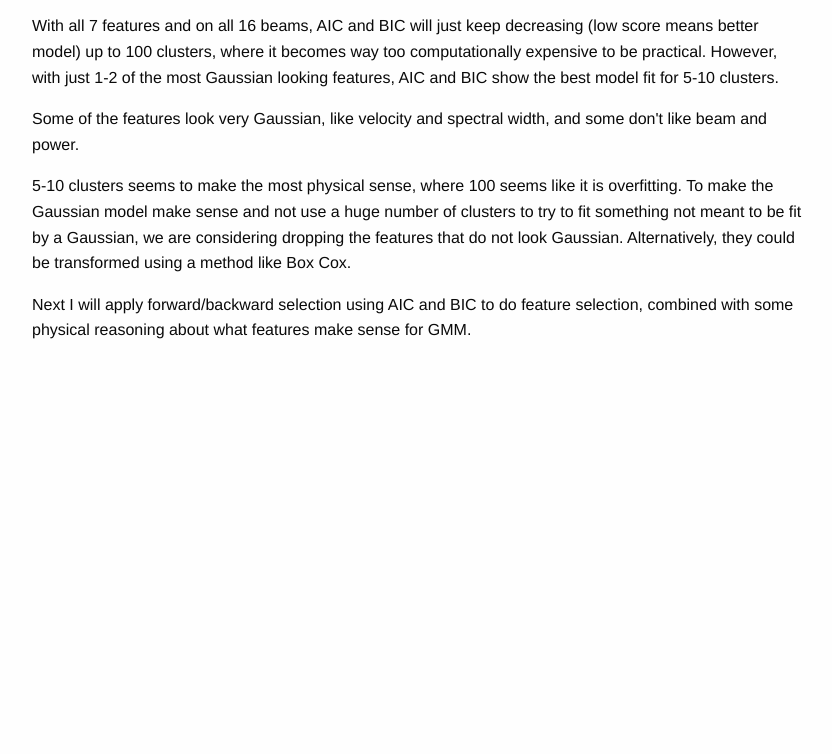
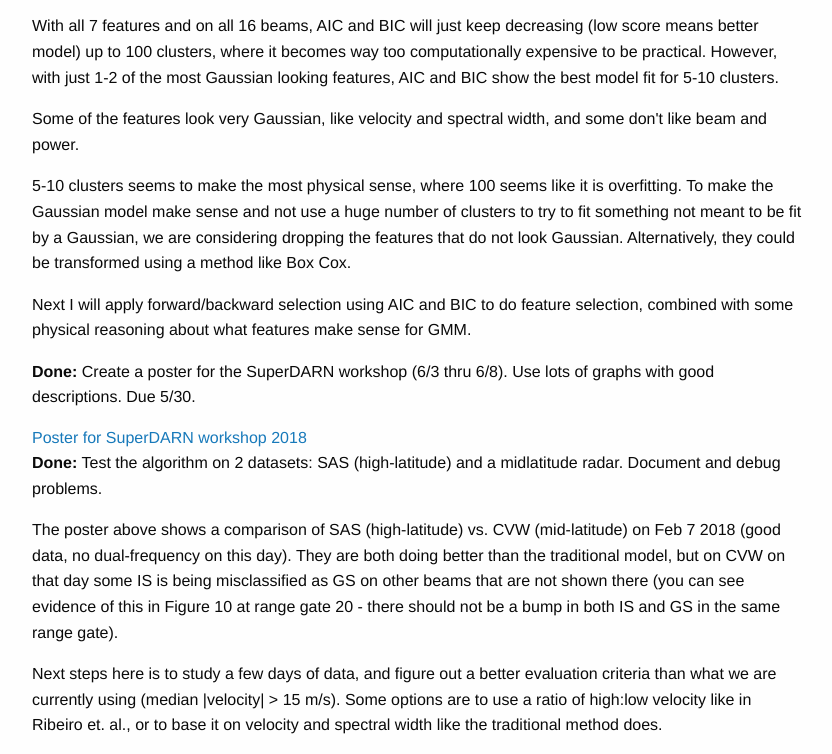
Before and after one commit to e-271/superdarn-clustering-site, a plain HTML site: page part1.html in a window 1280 px wide. Shown: the part 335-1089 px from the top of the page, without its empty margins (23-855 px from the left). Before the commit the page ends 800 px from the top, so only its background shows below. Drawn offline with Linux system fonts and the light colour scheme; a script that the page names is missing.

Commit message:
Update part1.html

```diff
--- a/part1.html
+++ b/part1.html
@@ -29,7 +29,11 @@
 	    <p>Some of the features look very Gaussian, like velocity and spectral width, and some don't like beam and power.</p>
 	    <p>5-10 clusters seems to make the most physical sense, where 100 seems like it is overfitting. To make the Gaussian model make sense and not use a huge number of clusters to try to fit something not meant to be fit by a Gaussian, we are considering dropping the features that do not look Gaussian. Alternatively, they could be transformed using a method like Box Cox.</p>
 	    <p>Next I will apply forward/backward selection using AIC and BIC to do feature selection, combined with some physical reasoning about what features make sense for GMM.</p>
-
+	    <p><b>Done:</b> Create a poster for the SuperDARN workshop (6/3 thru 6/8). Use lots of graphs with good descriptions. Due 5/30.</p>
+	    <a href="docs/robb_superdarn_clustering">Poster for SuperDARN workshop 2018</a>
+	    <p><b>Done:</b> Test the algorithm on 2 datasets: SAS (high-latitude) and a midlatitude radar. Document and debug problems.</p>
+	    <p>The poster above shows a comparison of SAS (high-latitude) vs. CVW (mid-latitude) on Feb 7 2018 (good data, no dual-frequency on this day). They are both doing better than the traditional model, but on CVW on that day some IS is being misclassified as GS on other beams that are not shown there (you can see evidence of this in Figure 10 at range gate 20 - there should not be a bump in both IS and GS in the same range gate).</p>
+	    <p>Next steps here is to study a few days of data, and figure out a better evaluation criteria than what we are currently using (median |velocity| > 15 m/s). Some options are to use a ratio of high:low velocity like in Ribeiro et. al., or to base it on velocity and spectral width like the traditional method does.</p>
       </div>
     </div>
   </div>
```
